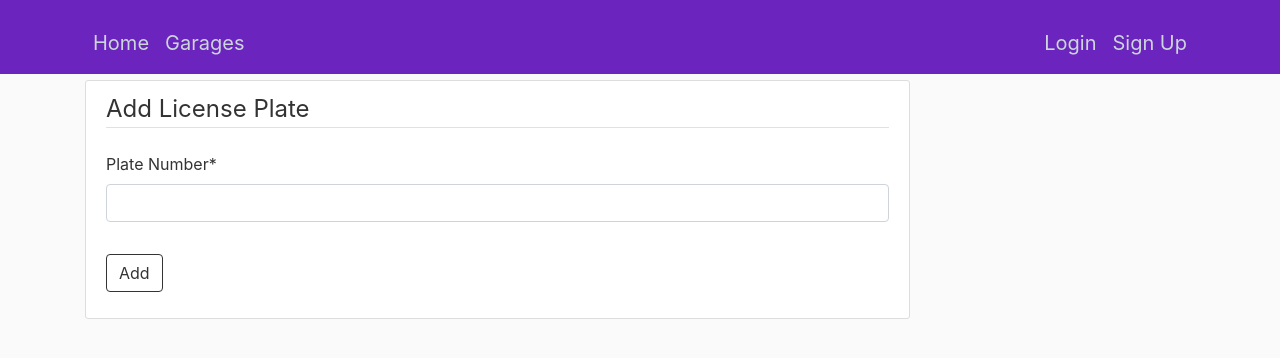
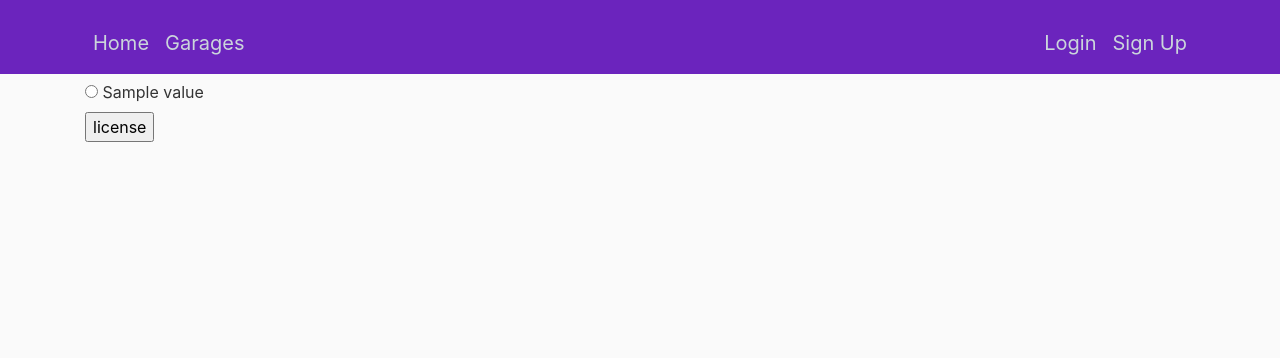
Before and after one commit to billybimbob/cs487-project, a Django app: template parkview/templates/parkview/add-license.html in a window 1280 px wide. Shown: the top 358 px of the page. Run offline with Django 3.2, Linux system fonts and the light colour scheme; tables that the repository leaves empty hold one stand-in row (values such as "Sample post"); the template is opened without the code that fills it: values that come from a table or form of the project are taken from there, most other values are stand-ins (such as "Sample title", 1, 10 or a date in 2020); some libraries are stand-ins or nearby versions.

Commit message:
liscense template

```diff
--- a/parkview/templates/parkview/add-license.html
+++ b/parkview/templates/parkview/add-license.html
@@ -1,6 +1,17 @@
 {% extends "accounts/base.html" %}
 {% load crispy_forms_tags %}
 {% block content %}
+
+{% if licenses %}
+    <form method="POST">
+        {% csrf_token %}
+        {% for license in licenses %}
+            <input type="radio" name="choice" id="choice{{ forloop.counter }}" value="{{ license.id }}">
+            <label for="choice{{ forloop.counter }}">{{ license.value }}</label><br>
+        {% endfor %}
+        <input type="submit" value="license">
+    </form>
+{% else %}
 <div class="content-section">
     <form method="POST">
         {% csrf_token %}
@@ -13,4 +24,6 @@
         </div>
     </form>
 </div>
+{% endif %}
+
 {% endblock content %}
```
